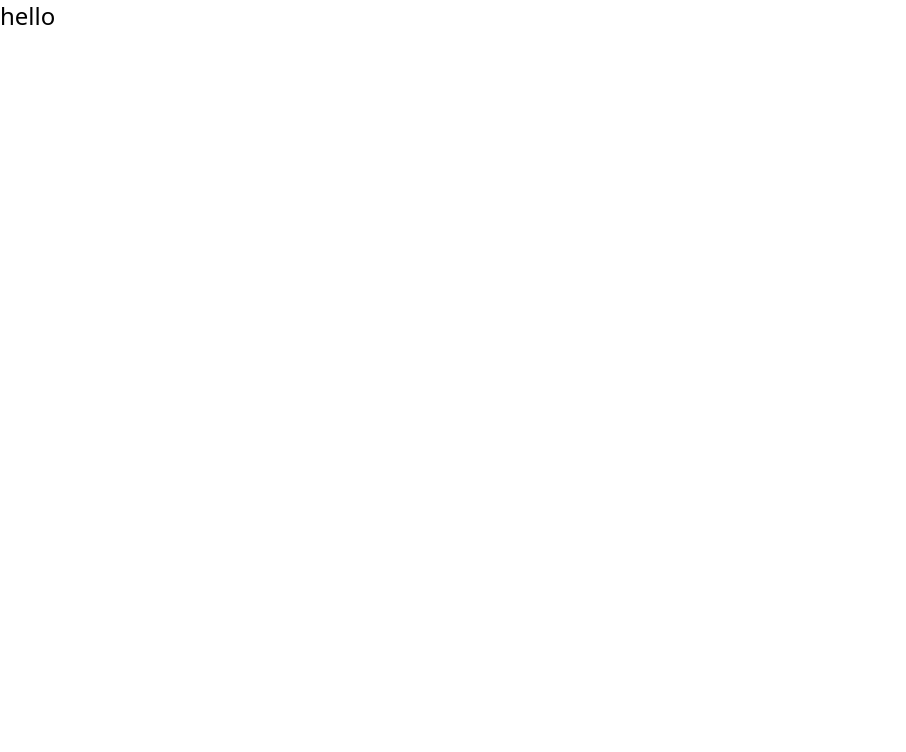
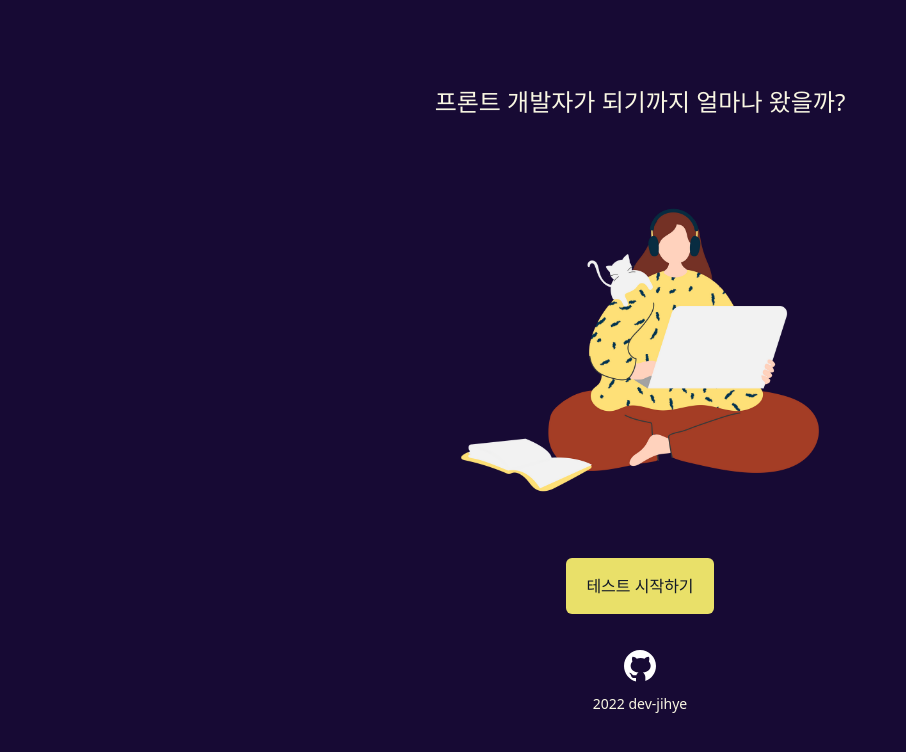
Before and after one commit to dev-jihye/check-fe-roadmap, a React (Create React App) app: page / in a window 1280 px wide. Shown: the top 752 px of the page, without its empty margins (0-906 px from the left). Built offline with nearby package versions, Linux system fonts and the light colour scheme; a web font is replaced by a local one.

Commit message:
✨ 라우터 추가

```diff
--- a/src/App.tsx
+++ b/src/App.tsx
@@ -1,7 +1,27 @@
 import React from 'react';
+import Layout from './components/Layout';
+import Loading from './components/Loading';
+import Home from './pages/Home';
+import Notice from './pages/Notice';
+import Question from './pages/Question';
+import Result from './pages/Result';
+import Roadmap from './pages/Roadmap';
+import {HashRouter, Routes, Route} from 'react-router-dom';
 
 function App() {
-  return <div className="text-2xl">hello</div>;
+  return (
+    <Layout>
+      <HashRouter>
+        <Routes>
+          <Route path="/" element={<Home />} />
+          <Route path="/notice" element={<Notice />} />
+          <Route path="/question" element={<Question />} />
+          <Route path="/result" element={<Result />} />
+          <Route path="/roadmap" element={<Roadmap />} />
+        </Routes>
+      </HashRouter>
+    </Layout>
+  );
 }
 
 export default App;
```
